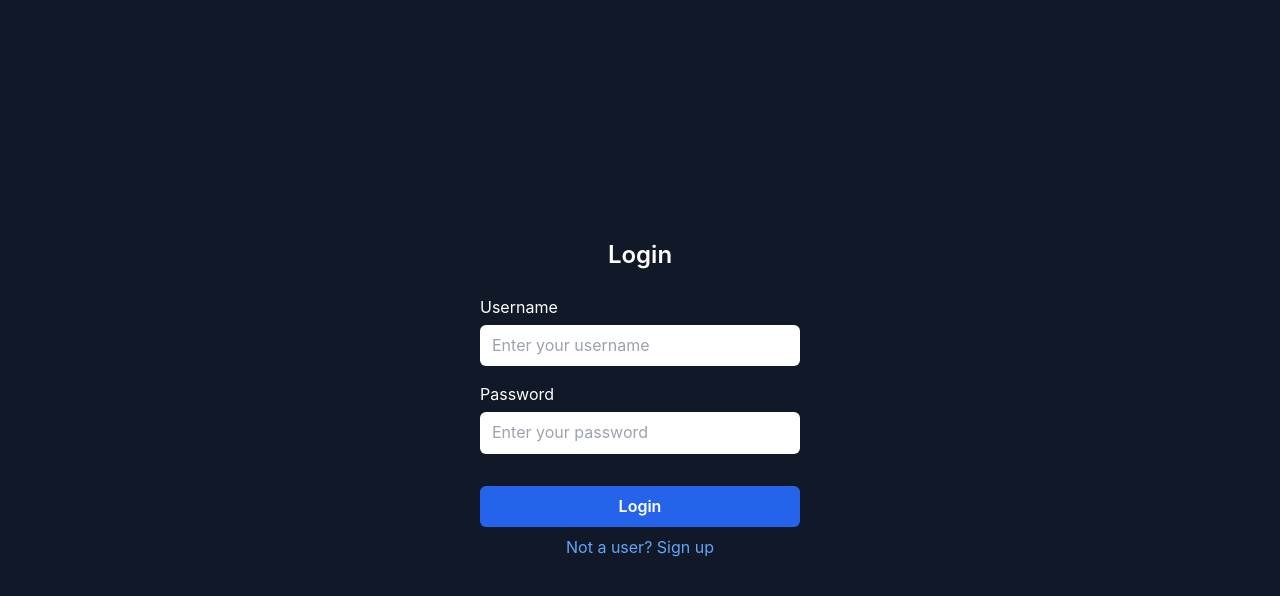
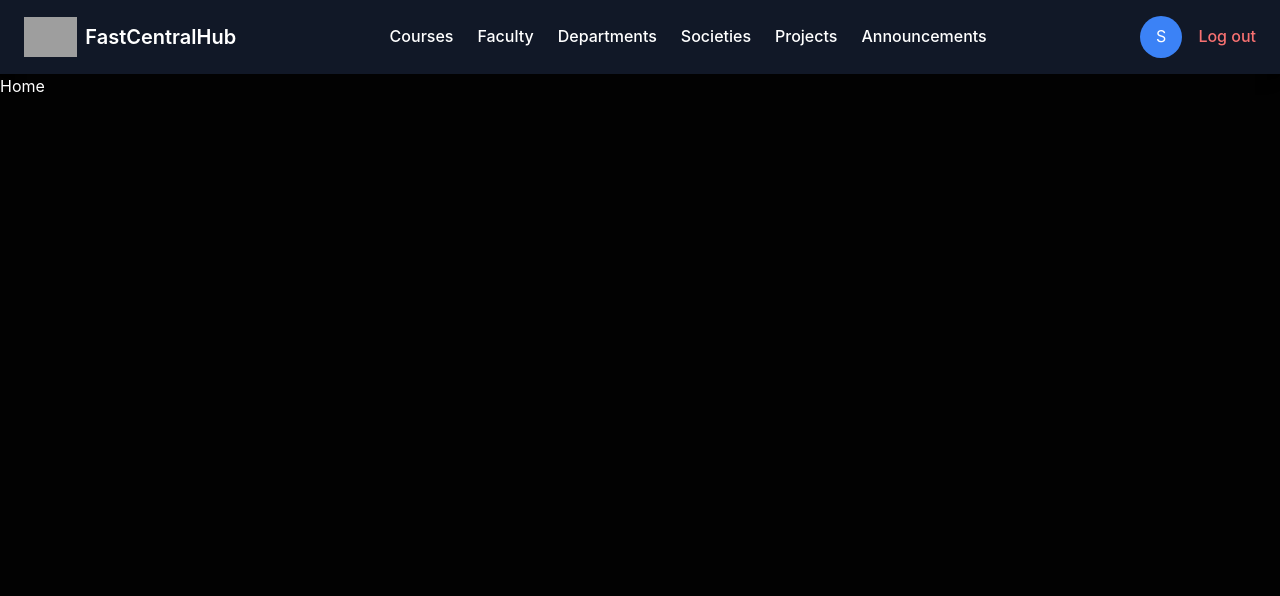
Before and after one commit to ammansoomro/InfoNexus, a React (Vite) app in the folder client/: page / in a window 1280 px wide. Before the commit this address led to /login. Shown: the top 596 px of the page. Built offline with nearby package versions, Linux system fonts and the light colour scheme; sample sign-in values are in the browser's storage; grey boxes are pictures that could not be loaded.

Commit message:
Client: Style | Updated Scrollbar Color

```diff
--- a/client/src/App.tsx
+++ b/client/src/App.tsx
@@ -1,18 +1,29 @@
-import { Route, Routes, Navigate } from "react-router-dom";
+import { Route, Routes, Navigate, useNavigate } from "react-router-dom";
 import { useAuth } from "./context/AuthContext/AuthContext";
 import Login from "./pages/Login/Login";
 import Signup from "./pages/Signup/Signup";
+import Home from "./pages/Home/Home";
+import Header from "./components/Header/Header";
+import { useEffect } from "react";
 
 export default function App() {
   const { isAuthenticated } = useAuth();
+  const navigate = useNavigate();
+
+  useEffect(() => {
+    if (!isAuthenticated) {
+      navigate("/login");
+    }
+  }, [isAuthenticated, navigate]);
 
   return (
+    <>
+      {isAuthenticated && <Header />}
       <Routes>
         <Route
           path="/"
-        element={isAuthenticated ? <h1>Welcome Home</h1> : <Navigate to="/login" />}
+          element={isAuthenticated ? <Home /> : <Navigate to="/login" />}
         />
-
         <Route
           path="/login"
           element={isAuthenticated ? <Navigate to="/" /> : <Login />}
@@ -22,5 +33,6 @@ export default function App() {
           element={isAuthenticated ? <Navigate to="/" /> : <Signup />}
         />
       </Routes>
+    </>
   );
 }
--- /dev/null
+++ b/client/src/components/Header/Header.tsx
@@ -0,0 +1,60 @@
+import { Link } from "react-router-dom";
+import { useAuth } from "../../context/AuthContext/AuthContext";
+
+const menuItems = [
+  { name: "Courses", path: "/courses" },
+  { name: "Faculty", path: "/faculty" },
+  { name: "Departments", path: "/departments" },
+  { name: "Societies", path: "/societies" },
+  { name: "Projects", path: "/projects" },
+  { name: "Announcements", path: "/announcements" },
+];
+
+const Navbar: React.FC = () => {
+  const { logout, isAuthenticated } = useAuth();
+
+  return (
+    <nav className="w-full py-4 px-6 flex justify-between items-center bg-gray-900 text-white shadow-lg">
+      <Link to="/" className="flex items-center gap-2">
+        <img
+          src="https://upload.wikimedia.org/wikipedia/en/e/e4/National_University_of_Computer_and_Emerging_Sciences_logo.png"
+          alt="FAST Logo"
+          className="h-10"
+        />
+        <h1 className="text-xl font-semibold">FastCentralHub</h1>
+      </Link>
+
+      <ul className="hidden md:flex gap-6 font-medium">
+        {menuItems.map((item) => (
+          <li key={item.path}>
+            <Link to={item.path} className="hover:text-blue-400 transition">
+              {item.name}
+            </Link>
+          </li>
+        ))}
+      </ul>
+
+      {isAuthenticated ? (
+        <div className="flex items-center gap-4">
+          <span className="bg-blue-500 text-white px-4 py-2 rounded-full">
+            {JSON.parse(localStorage.getItem("user")!)
+              .username.charAt(0)
+              .toUpperCase()}
+          </span>
+          <button
+            onClick={() => {
+              logout();
+            }}
+            className="text-red-400 hover:text-red-500 transition font-medium"
+          >
+            Log out
+          </button>
+        </div>
+      ) : (
+        <></>
+      )}
+    </nav>
+  );
+};
+
+export default Navbar;
--- a/client/src/context/AuthContext/AuthContext.tsx
+++ b/client/src/context/AuthContext/AuthContext.tsx
@@ -1,16 +1,27 @@
-import { createContext, useContext, useState } from "react";
+import { createContext, useContext, useState, useEffect } from "react";
 
 const AuthContext = createContext({
   isAuthenticated: false,
-  login: () => {},
-  logout: () => {}
+  login: (username: string) => {},
+  logout: () => {},
 });
 
 export const AuthProvider = ({ children }: { children: React.ReactNode }) => {
   const [isAuthenticated, setIsAuthenticated] = useState(false);
 
-  const login = () => setIsAuthenticated(true);
-  const logout = () => setIsAuthenticated(false);
+  useEffect(() => {
+    setIsAuthenticated(!!localStorage.getItem("user"));
+  }, []);
+
+  const login = (username: string) => {
+    localStorage.setItem("user", JSON.stringify({ username }));
+    setIsAuthenticated(true);
+  };
+
+  const logout = () => {
+    localStorage.removeItem("user");
+    setIsAuthenticated(false);
+  };
 
   return (
     <AuthContext.Provider value={{ isAuthenticated, login, logout }}>
--- a/client/src/index.css
+++ b/client/src/index.css
@@ -9,9 +9,9 @@
 }
 
 body {
-  font-family: -apple-system, BlinkMacSystemFont, 'Segoe UI', 'Roboto', 'Oxygen',
-  'Ubuntu', 'Cantarell', 'Fira Sans', 'Droid Sans', 'Helvetica Neue',
-  sans-serif;
+  font-family: -apple-system, BlinkMacSystemFont, "Segoe UI", "Roboto", "Oxygen",
+    "Ubuntu", "Cantarell", "Fira Sans", "Droid Sans", "Helvetica Neue",
+    sans-serif;
   color: white;
   background: #020202;
   line-height: 1.6;
@@ -20,6 +20,21 @@ body {
   flex-direction: column;
 }
 
-a{
+a {
   text-decoration: none;
 }
+
+::-webkit-scrollbar {
+  width: 0.4rem;
+  background-color: #1e1e2a;
+  border-radius: 0.2rem;
+}
+
+::-webkit-scrollbar-thumb {
+  background-color: #3883c5;
+  border-radius: 5rem;
+}
+
+::-webkit-scrollbar-thumb:hover {
+  background-color: #355c7d;
+}
--- /dev/null
+++ b/client/src/pages/Home/Home.tsx
@@ -0,0 +1,7 @@
+import React from "react";
+
+const Home = () => {
+  return <div>Home</div>;
+};
+
+export default Home;
--- a/client/src/pages/Login/Login.tsx
+++ b/client/src/pages/Login/Login.tsx
@@ -11,7 +11,7 @@ const Login = () => {
   const handleLogin = () => {
     // Dummy login function (replace with API call later)
     if (username && password) {
-      login();
+      login(username);
       navigate("/");
     } else {
       alert("Please enter username and password");
```
Lines whose indentation alone changed are shown as unchanged.
